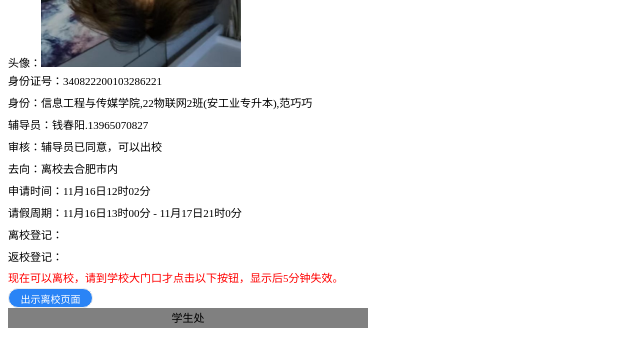
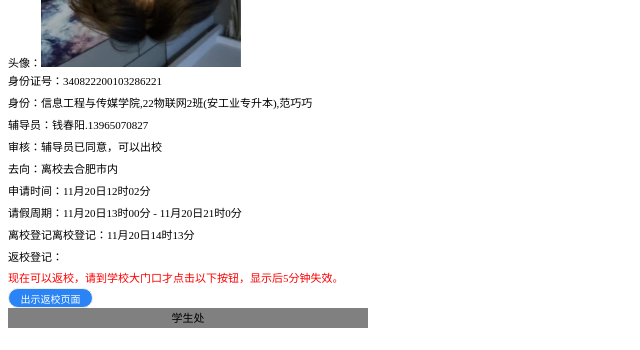
Before and after one commit to 1393802914/1393802914.github.io, a plain HTML site: page index.html in a window 1280 px wide. Shown: the part 447-797 px from the top of the page, without its empty margins (0-640 px from the left). Drawn offline with Linux system fonts and the light colour scheme.

Commit message:
Update index.html

```diff
--- a/index.html
+++ b/index.html
@@ -97,10 +97,10 @@
     <div id="div" style="height: 20px;"></div>
     <div class="adc">头像：<img src="1.jpg" width="200px" height="250px"></div>
     <div class="cu3" style="line-height: 22px;">身份证号：340822200103286221<br>身份：信息工程与传媒学院,22物联网2班(安工业专升本),范巧巧<br>
-    辅导员：钱春阳.13965070827<br>审核：辅导员已同意，可以出校<br>去向：离校去合肥市内<br>申请时间：11月16日12时02分<br>请假周期：11月16日13时00分 - 11月17日21时0分<br>离校登记：<br>返校登记：</div>
-    <div class="cu4">现在可以离校，请到学校大门口才点击以下按钮，显示后5分钟失效。</div>
+    辅导员：钱春阳.13965070827<br>审核：辅导员已同意，可以出校<br>去向：离校去合肥市内<br>申请时间：11月20日12时02分<br>请假周期：11月20日13时00分 - 11月20日21时0分<br>离校登记离校登记：11月20日14时13分<br>返校登记：</div>
+    <div class="cu4">现在可以返校，请到学校大门口才点击以下按钮，显示后5分钟失效。</div>
     <a href="http://jshn.love">
-        <button class="b">出示离校页面</button>
+        <button class="b">出示返校页面</button>
    </a>
    <div class="z">学生处</div>
 </body>
```
